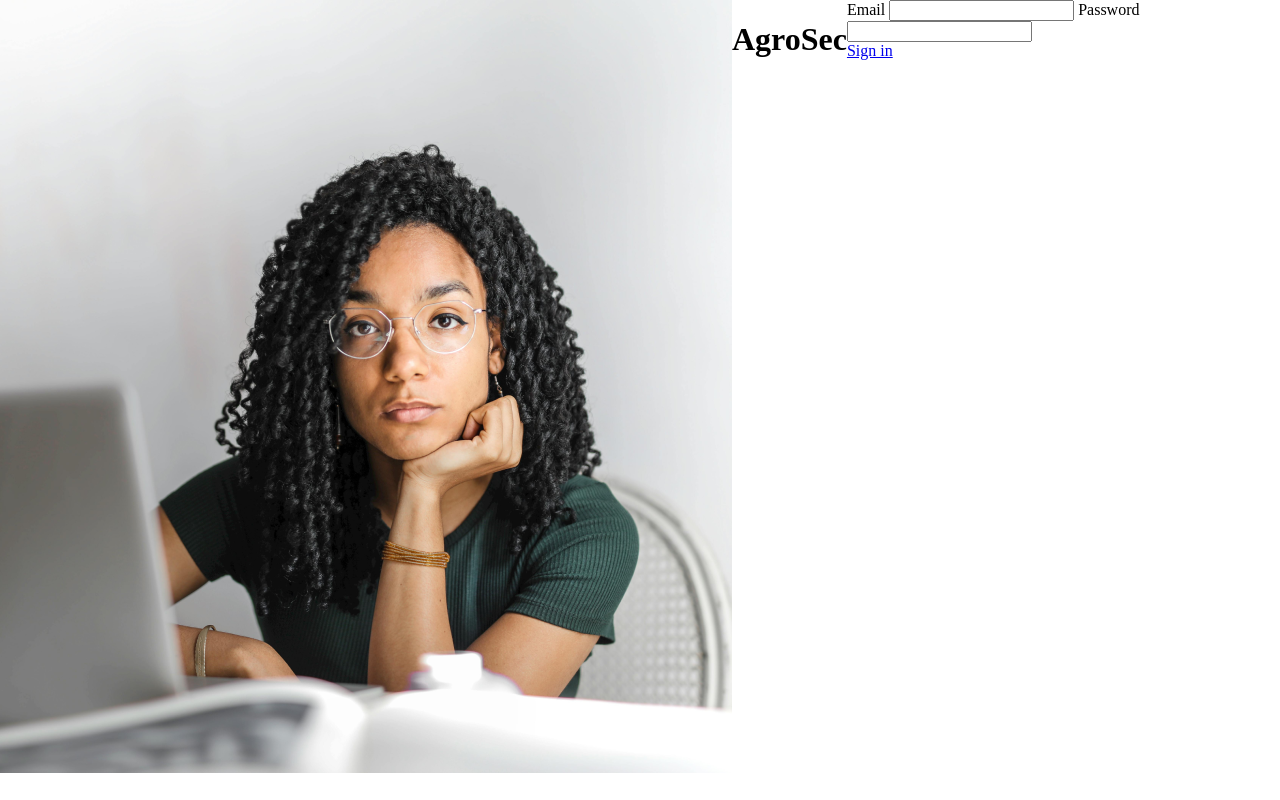
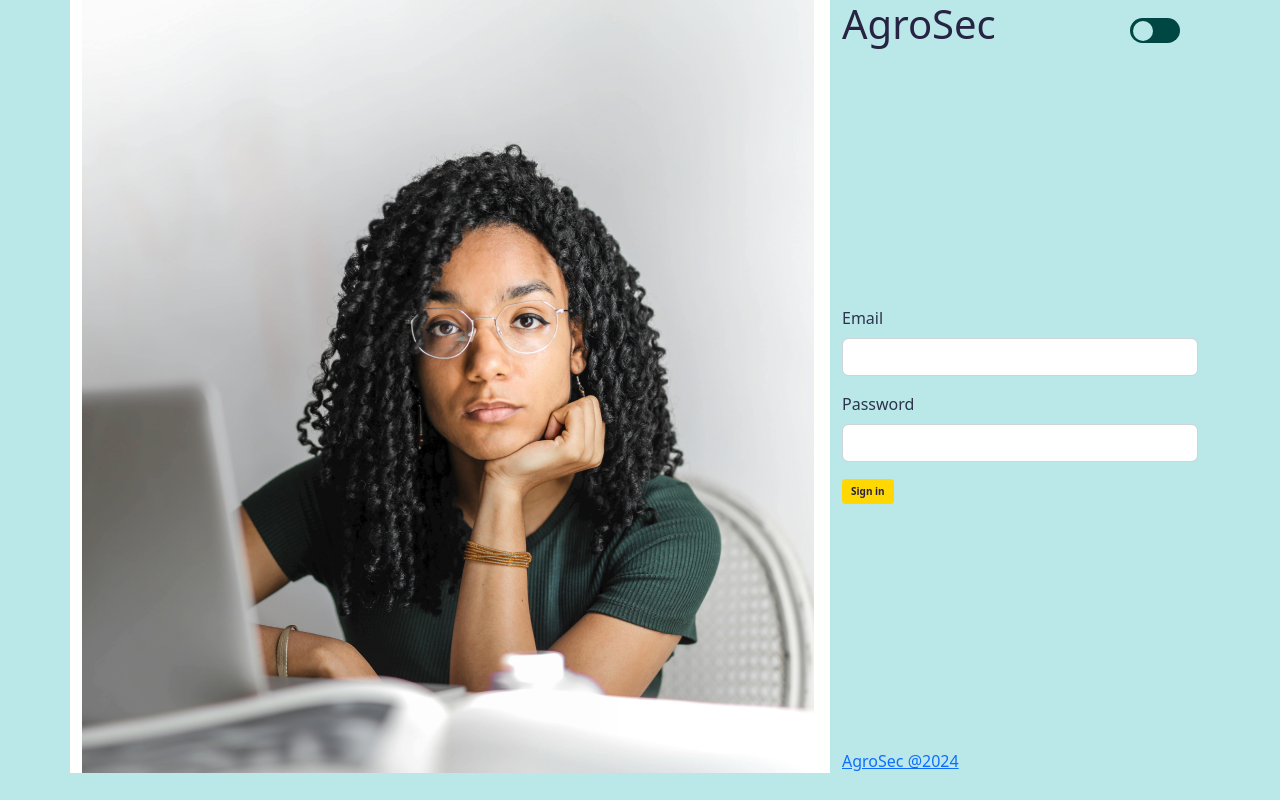
Before and after one commit to teetwothesecond/AgroSec, a plain HTML site: page signup.html in a window 1280 px wide. Drawn offline with nearby package versions, Linux system fonts and the light colour scheme.

Commit message:
Update signup.html

```diff
--- a/signup.html
+++ b/signup.html
@@ -3,50 +3,122 @@
     <head>
         <meta charset="UTF-8">
         <meta name="viewport" content="width=device-width, initial-scale=1.0">
+        <link rel="stylesheet" href="https://cdn.jsdelivr.net/npm/bootstrap-icons@1.11.3/font/bootstrap-icons.min.css">
+        <link href="https://cdn.jsdelivr.net/npm/bootstrap@5.2.3/dist/css/bootstrap.min.css" rel="stylesheet" integrity="sha384-rbsA2VBKQhggwzxH7pPCaAqO46MgnOM80zW1RWuH61DGLwZJEdK2Kadq2F9CUG65" crossorigin="anonymous">
         <title>AgroSec - Sign in</title>
         <style>
             body{
-                margin: 0;
-                padding:0;
+                background-color: #bae8e8;
             }
-            .rom{
-                display:flex;
+            #rom{
+                /* display:flex;
+                justify-content: space-between; */
+                background-color: #fffffe;
             }
             .signin{
-                display: flex;
-                justify-content: space-evenly;
+                /* display: flex;
+                justify-content: center; */
+                /* background-color: #fffffe; */
+                background-color: #bae8e8;
+
+            }
+            .signin > .head{
+                color: #272343;
+            }
+            label{
+                color: #2d334a;
+            }
+            .button{
+                background-color: #ffd803 !important;
+                color: #272343 !important;
+                font-size: 10px;
+                font-weight: bold !important;
+            }
+            input{
+                display: block;
+                margin-top: 0.5em;
+                margin-bottom: 1em;
+            }
+            .toggle{
+                width: 50px;
+                height: 25px;
+                border: none;
+                margin: 18px;
+                background-color: #004643;
+                cursor: pointer;
+                border-radius: 25px;
+                position: relative;
+            }
+            .toggle::before{
+                content: '';
+                position: absolute;
+                top: 2.5px;
+                left: 3px;
+                width: 20px;
+                height: 20px;
+                border: none;
+                border-radius: 50%;
+                background: #bae8e8;
+                transition: 0.6s ease-in-out;
+            }
+            .toggler{
+                background-color: #bae8e8;
+            }
+            .toggler::before{
+                background-color: #004643;
+                transform: translateX(29px);
+            }
+            body.toogled{
+                background-color: #004643;
+                color: #fffffe;
+            }
+
+            .togglede{
+                background-color: #004643;
             }
         </style>
     </head>
     <body>
         <div class="container">
-            <div class="rom">
-                <div class="">
-                    <div class="card text-bg-dark">
-                        <img src="./Rectangle 38.png" class="card-img" alt="...">
+            <div class="row" id="rom">
+                <div class="col-12 col-md-12 col-lg-8 col-xl-8 col-xxl-8">
+                    <div class="">
+                        <img src="./Rectangle 38.png" class="img-sizing" alt="...">
                       </div>
                 </div>
-                <div class="signin">
-                    <div class="">
-                        <div class="head">
-                            <h1>AgroSec</h1>
-                        </div>
+                <div class="col-12 col-md-12 col-lg-4 col-xl-4 col-xxl-4 d-flex flex-column justify-content-between signin" id="sign">
+                    <div class="head d-flex justify-content-between">
+                        <h1>AgroSec</h1>
+                        <button class="toggle" id="toggleBtn"></button>
                     </div>
                     <div class="row justify-content-center align-items-center">
                         <div class="body">
                             <form action="">
                                 <label for="email">Email </label>
-                                <input type="email" name="email" id="email">
+                                <input type="email" class="form-control" name="email" id="email" required>
                                 <label for="password">Password</label>
-                                <input type="password" name="password" id="password">
+                                <input type="password" class="form-control" name="password" id="password"  required>
+                                <button type="submit" class="btn btn-sm button">Sign in</button>
                             </form>
                         </div>
-                        <div class="footer">
-                            <a href="index.html">Sign in</a>
-                        </div>
+
+                    </div>
+                    <div class="footer">
+                        <a href="index.html">AgroSec @2024</a>
                     </div>
                 </div>
             </div>
         </div>
+        <script src="https://cdn.jsdelivr.net/npm/bootstrap@5.2.3/dist/js/bootstrap.bundle.min.js" integrity="sha384-kenU1KFdBIe4zVF0s0G1M5b4hcpxyD9F7jL+jjXkk+Q2h455rYXK/7HAuoJl+0I4" crossorigin="anonymous"></script>
+        <script>
+            const toggleBtn = document.getElementById('toggleBtn')
+            toggleBtn.addEventListener('click',()=>{
+                document.body.classList.toggle('toogled');
+                toggleBtn.classList.toggle('toggler');
+                document.getElementById('sign').classList.toggle('togglede')
+                //Save the Current State of the toggle button
+                localStorage.setItem('toggleState', document.body.classList.contains('toogled')? 'true' : 'false');
+            })
+        </script>
     </body>
 <html>
```
